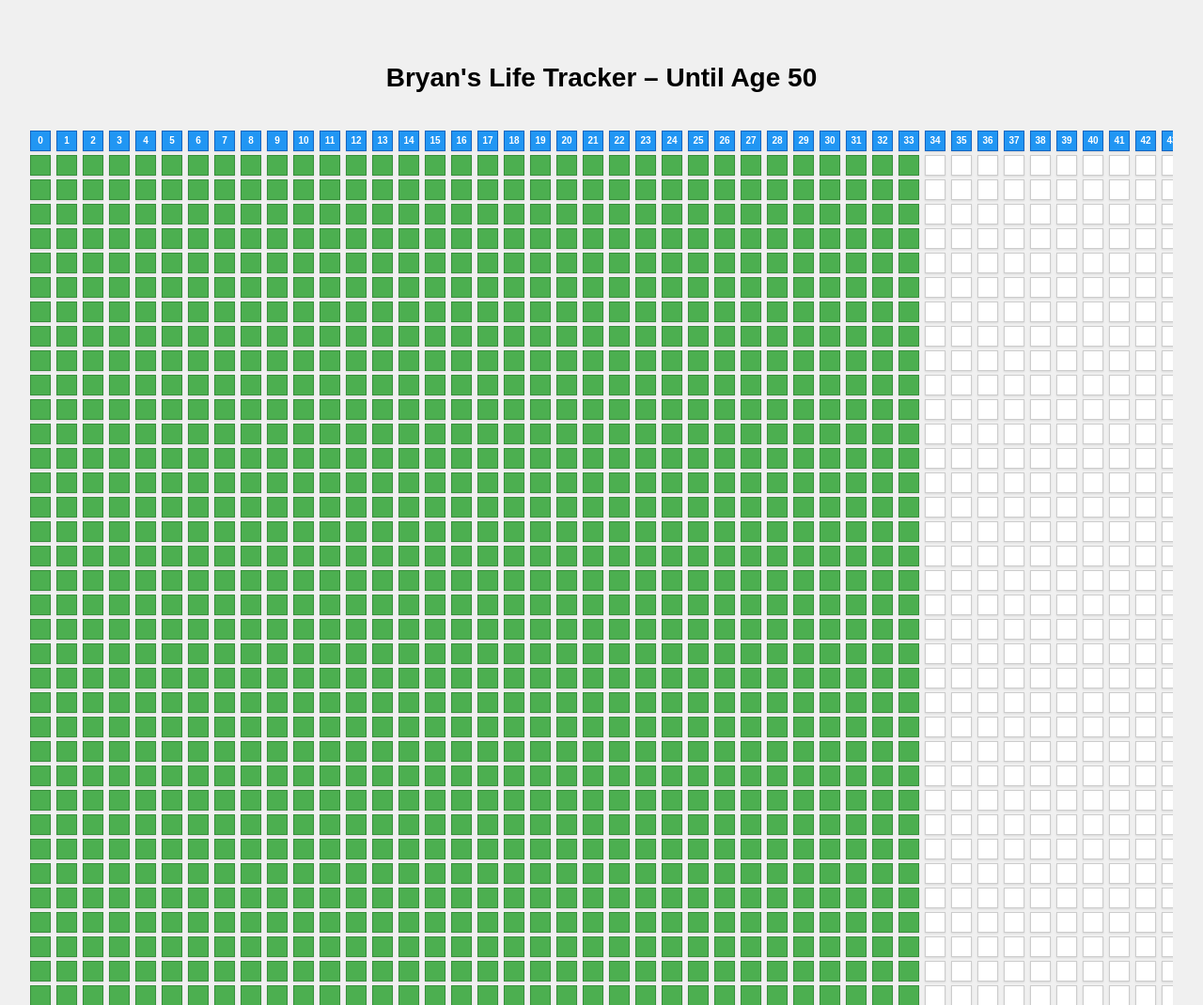
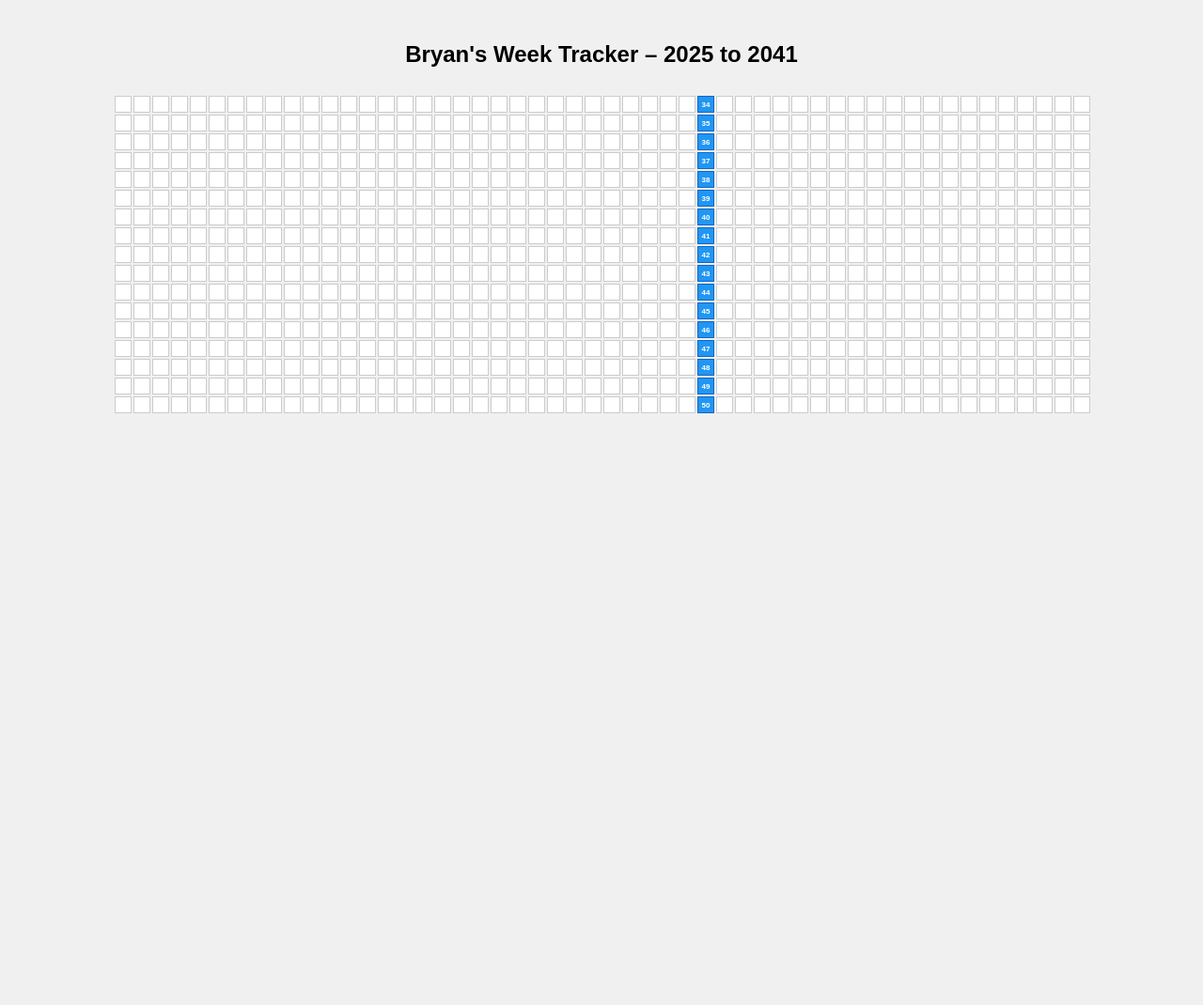
Before and after one commit to bryanray09/life, a plain HTML site: page index.html in a window 1280 px wide. Shown: the top 1070 px of the page at 94% size. After the commit the page ends 800 px from the top, so only its background shows below. Drawn offline with Linux system fonts and the light colour scheme.

Commit message:
Add files via upload

```diff
--- a/index.html
+++ b/index.html
@@ -3,7 +3,7 @@
 <head>
   <meta charset="UTF-8">
   <meta name="viewport" content="width=device-width, initial-scale=1.0">
-  <title>Life Tracker to 50</title>
+  <title>Bryan's Week Tracker (2025–2041)</title>
   <style>
     body {
       font-family: Arial, sans-serif;
@@ -11,82 +11,72 @@
       flex-direction: column;
       align-items: center;
       justify-content: center;
-      padding: 40px;
+      padding: 20px;
       background-color: #f0f0f0;
     }
     h1 {
-      font-size: 28px;
+      font-size: 24px;
       margin-bottom: 20px;
     }
     .grid {
       display: grid;
-      grid-template-rows: repeat(52, 20px);
-      grid-auto-flow: column;
-      gap: 6px;
-      margin-top: 20px;
-      overflow-x: auto;
-      max-width: 95vw;
+      grid-template-columns: repeat(52, 16px);
+      grid-auto-rows: 16px;
+      gap: 4px;
+      margin-top: 10px;
     }
     .square {
-      width: 20px;
-      height: 20px;
+      width: 16px;
+      height: 16px;
       background-color: white;
       border: 1px solid #ccc;
-      box-shadow: 0 1px 2px rgba(0,0,0,0.1);
       display: flex;
       align-items: center;
       justify-content: center;
-      font-size: 10px;
+      font-size: 8px;
       font-weight: bold;
       color: #333;
-    }
-    .filled {
-      background-color: #4caf50;
-      border-color: #388e3c;
-      color: white;
     }
     .birthday {
       background-color: #2196f3;
       color: white;
       border-color: #1565c0;
     }
-    .footer {
-      margin-top: 20px;
-      font-size: 16px;
-    }
   </style>
 </head>
 <body>
-  <h1>Bryan's Life Tracker – Until Age 50</h1>
+  <h1>Bryan's Week Tracker – 2025 to 2041</h1>
   <div class="grid" id="squareGrid"></div>
-  <div class="footer" id="status"></div>
 
   <script>
     const grid = document.getElementById("squareGrid");
-    const status = document.getElementById("status");
 
-    const birthday = new Date("1991-08-09");
-    const startDate = new Date();
-    const endDate = new Date("2041-08-09"); // 50th birthday
-    const totalWeeks = Math.floor((endDate - birthday) / (1000 * 60 * 60 * 24 * 7));
-    const weeksPassed = Math.floor((new Date() - birthday) / (1000 * 60 * 60 * 24 * 7));
+    const startYear = 2025;
+    const endYear = 2041;
+    const weeksPerYear = 52;
+    const birthdayMonth = 7; // August (0-indexed)
+    const birthdayDay = 9;
+    let age = 34;
 
-    for (let i = 0; i < totalWeeks; i++) {
-      const square = document.createElement("div");
-      square.classList.add("square");
-      if (i < weeksPassed) square.classList.add("filled");
+    for (let year = startYear; year <= endYear; year++) {
+      for (let week = 0; week < weeksPerYear; week++) {
+        const square = document.createElement("div");
+        square.classList.add("square");
 
-      // Add birthday marker every 52 weeks
-      if (i % 52 === 0) {
-        const age = 0 + Math.floor(i / 52);
-        square.textContent =  age.toString();
-        square.classList.add("birthday");
+        // Check if this week includes Bryan's birthday
+        const firstDayOfYear = new Date(year, 0, 1);
+        const weekStart = new Date(firstDayOfYear.getTime() + week * 7 * 24 * 60 * 60 * 1000);
+        const birthdayThisYear = new Date(year, birthdayMonth, birthdayDay);
+
+        if (weekStart <= birthdayThisYear && birthdayThisYear < new Date(weekStart.getTime() + 7 * 24 * 60 * 60 * 1000)) {
+          square.classList.add("birthday");
+          square.textContent = age.toString();
+          age++;
+        }
+
+        grid.appendChild(square);
       }
-
-      grid.appendChild(square);
     }
-
-    status.innerText = `${weeksPassed} week(s) passed out of ${totalWeeks} weeks until age 50`;
   </script>
 </body>
 </html>
```
